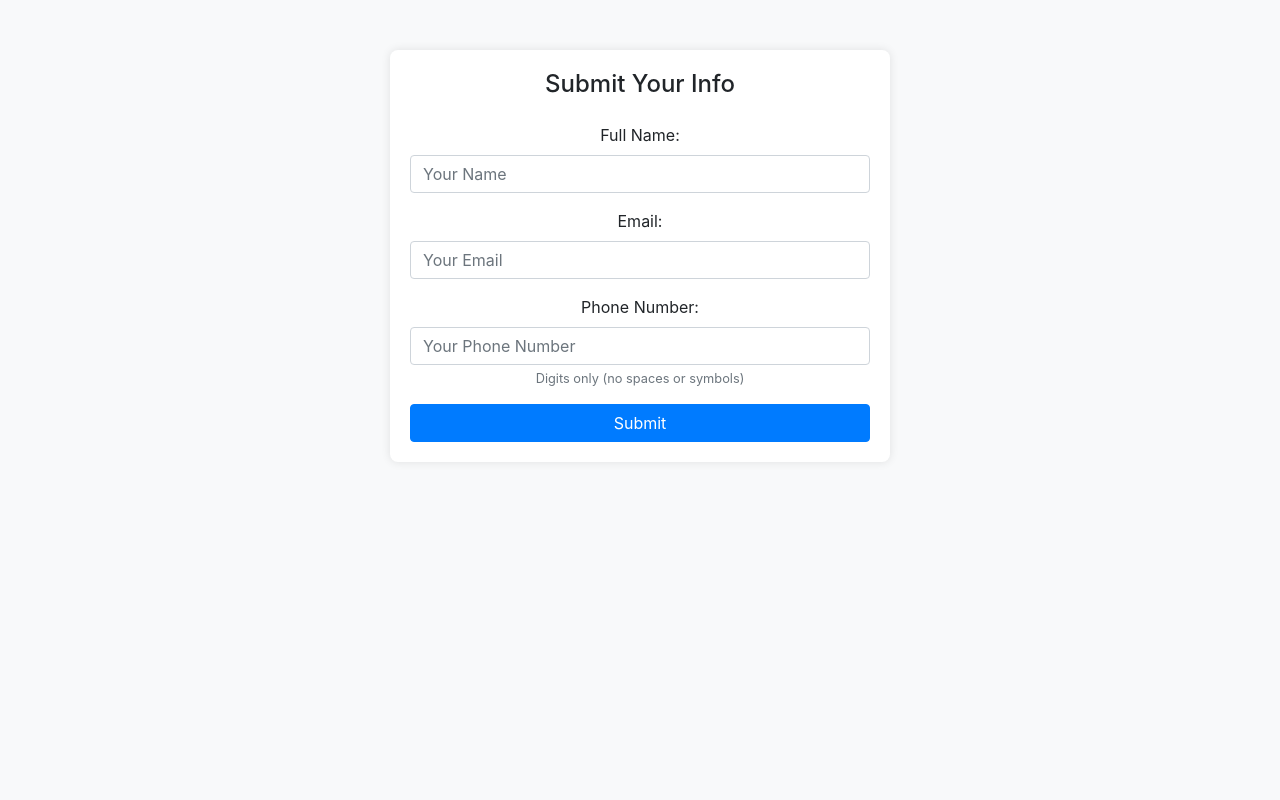
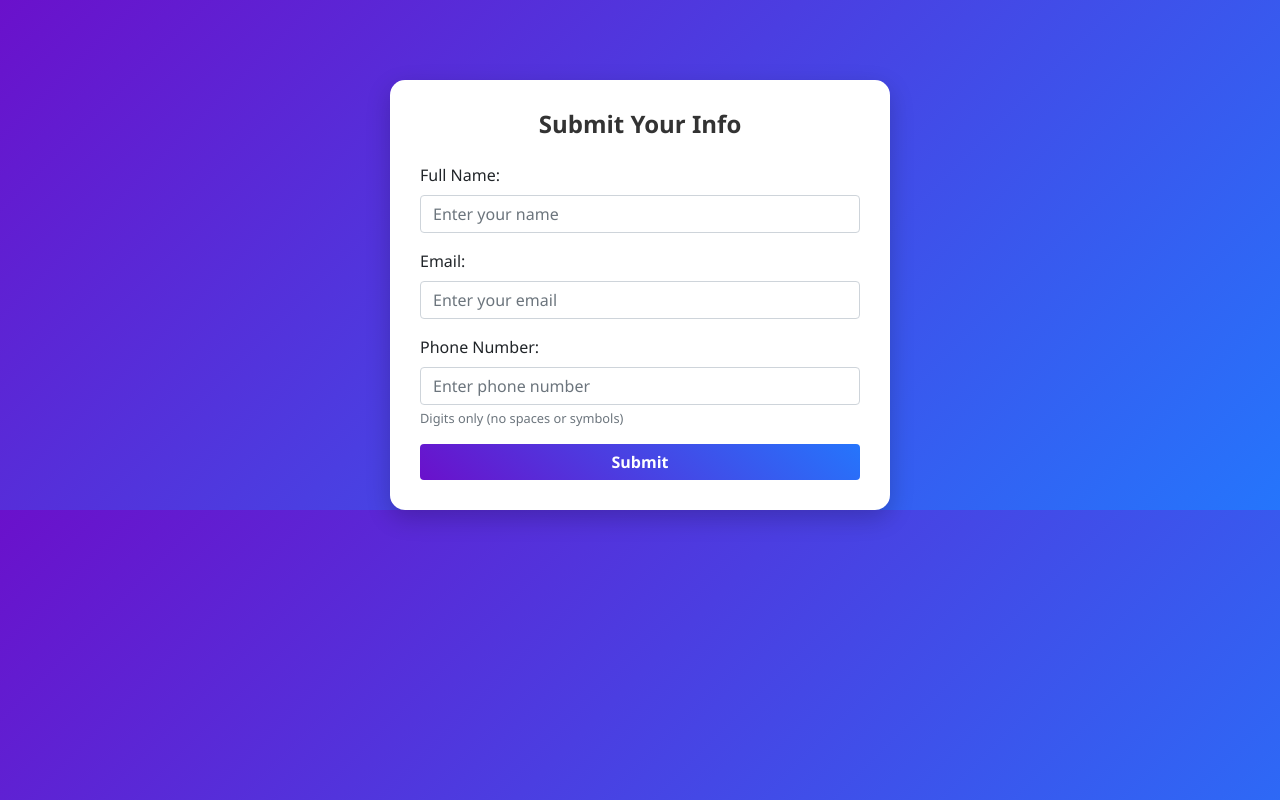
Before and after one commit to Priyaraheja2/Google-form, a plain HTML site: page index.html in a window 1280 px wide. Drawn offline with nearby package versions, Linux system fonts and the light colour scheme.

Commit message:
Update index.html

```diff
--- a/index.html
+++ b/index.html
@@ -3,68 +3,89 @@
 <head>
   <meta charset="UTF-8" />
   <meta name="viewport" content="width=device-width, initial-scale=1.0" />
-  <title>Form with Bootstrap</title>
+  <title>Beautiful Form</title>
 
   <!-- Bootstrap CSS -->
   <link href="https://maxcdn.bootstrapcdn.com/bootstrap/4.5.2/css/bootstrap.min.css" rel="stylesheet" />
 
-  <!-- jQuery and Bootstrap JS -->
-  <script src="https://code.jquery.com/jquery-3.5.1.slim.min.js"></script>
-  <script src="https://cdn.jsdelivr.net/npm/@popperjs/core@2.5.3/dist/umd/popper.min.js"></script>
-  <script src="https://maxcdn.bootstrapcdn.com/bootstrap/4.5.2/js/bootstrap.min.js"></script>
-
   <style>
+    body {
+      background: linear-gradient(135deg, #6a11cb 0%, #2575fc 100%);
+      font-family: 'Segoe UI', Tahoma, Geneva, Verdana, sans-serif;
+    }
     .form-container {
       max-width: 500px;
       margin: auto;
-      margin-top: 50px;
-      padding: 20px;
-      box-shadow: 0 0 10px rgba(0, 0, 0, 0.1);
+      margin-top: 80px;
+      padding: 30px;
+      box-shadow: 0 8px 25px rgba(0, 0, 0, 0.2);
       background-color: #fff;
-      border-radius: 8px;
+      border-radius: 15px;
       text-align: center;
+      animation: fadeIn 1s ease-in-out;
+    }
+    h4 {
+      font-weight: bold;
+      color: #333;
+    }
+    .btn-custom {
+      background: linear-gradient(45deg, #6a11cb, #2575fc);
+      border: none;
+      color: #fff;
+      font-weight: bold;
+      transition: all 0.3s ease;
+    }
+    .btn-custom:hover {
+      transform: scale(1.05);
+      box-shadow: 0 4px 15px rgba(0, 0, 0, 0.2);
     }
     .thank-you {
       display: none;
-      font-size: 20px;
+      font-size: 22px;
       font-weight: bold;
-      color: green;
+      color: #28a745;
+      margin-top: 20px;
+      animation: fadeIn 1s ease-in-out;
+    }
+    @keyframes fadeIn {
+      from { opacity: 0; transform: translateY(20px); }
+      to { opacity: 1; transform: translateY(0); }
     }
   </style>
 </head>
-<body class="bg-light">
+<body>
 
   <div class="container">
     <div class="form-container">
-      <h4 class="text-center mb-4">Submit Your Info</h4>
+      <h4 class="mb-4">Submit Your Info</h4>
 
       <!-- Form -->
       <form id="submit-to-google-sheet">
         <!-- Full Name -->
-        <div class="form-group">
+        <div class="form-group text-left">
           <label for="name">Full Name:</label>
-          <input class="form-control" type="text" name="entry.238645701" id="name" placeholder="Your Name" required />
+          <input class="form-control" type="text" name="entry.238645701" id="name" placeholder="Enter your name" required />
         </div>
 
         <!-- Email -->
-        <div class="form-group">
+        <div class="form-group text-left">
           <label for="email">Email:</label>
-          <input class="form-control" type="email" name="entry.90594895" id="email" placeholder="Your Email" required />
+          <input class="form-control" type="email" name="entry.90594895" id="email" placeholder="Enter your email" required />
         </div>
 
         <!-- Phone -->
-        <div class="form-group">
+        <div class="form-group text-left">
           <label for="phone">Phone Number:</label>
-          <input class="form-control" type="tel" name="entry.834246919" id="phone" placeholder="Your Phone Number" required pattern="[0-9]+" minlength="7" maxlength="15" />
+          <input class="form-control" type="tel" name="entry.834246919" id="phone" placeholder="Enter phone number" required pattern="[0-9]+" minlength="7" maxlength="15" />
           <small class="form-text text-muted">Digits only (no spaces or symbols)</small>
         </div>
 
-        <button type="submit" class="btn btn-primary btn-block">Submit</button>
+        <button type="submit" class="btn btn-custom btn-block">Submit</button>
       </form>
 
       <!-- Thank You Message -->
       <div id="thank-you" class="thank-you">
-        ✅ Thank you! Your response has been submitted.
+        🎉 Thank you for submitting! <br> We’ve received your response.
       </div>
     </div>
   </div>
@@ -87,3 +108,13 @@
         .then(() => {
           // Hide form & show thank you
           form.style.display = "none";
+          thankYou.style.display = "block";
+        })
+        .catch(() => {
+          alert("❌ Error: Something went wrong. Please try again!");
+        });
+    });
+  </script>
+
+</body>
+</html>
```
